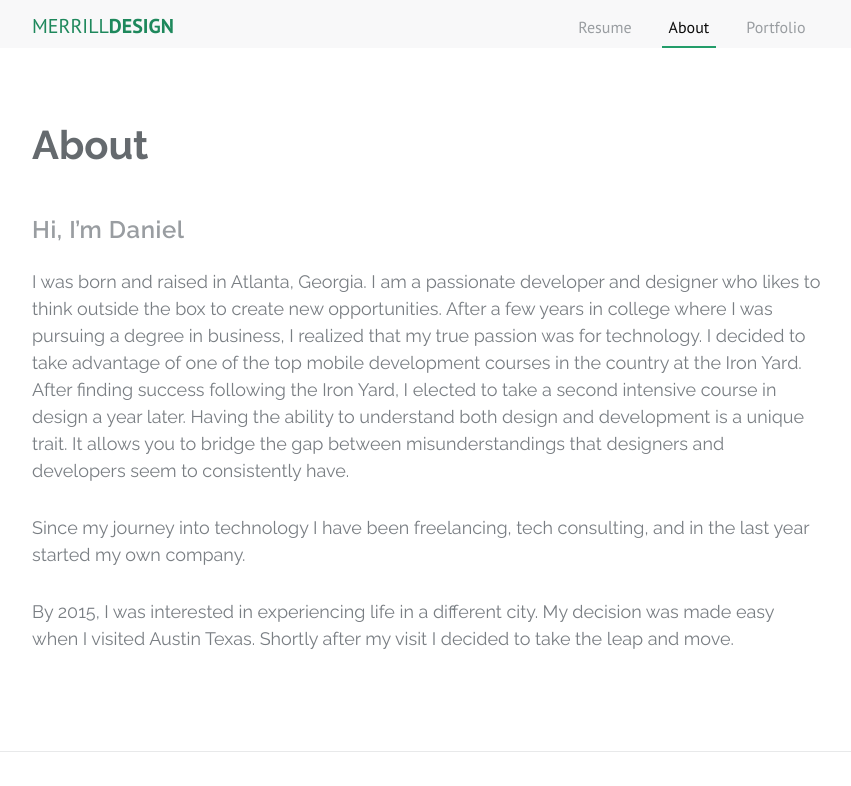
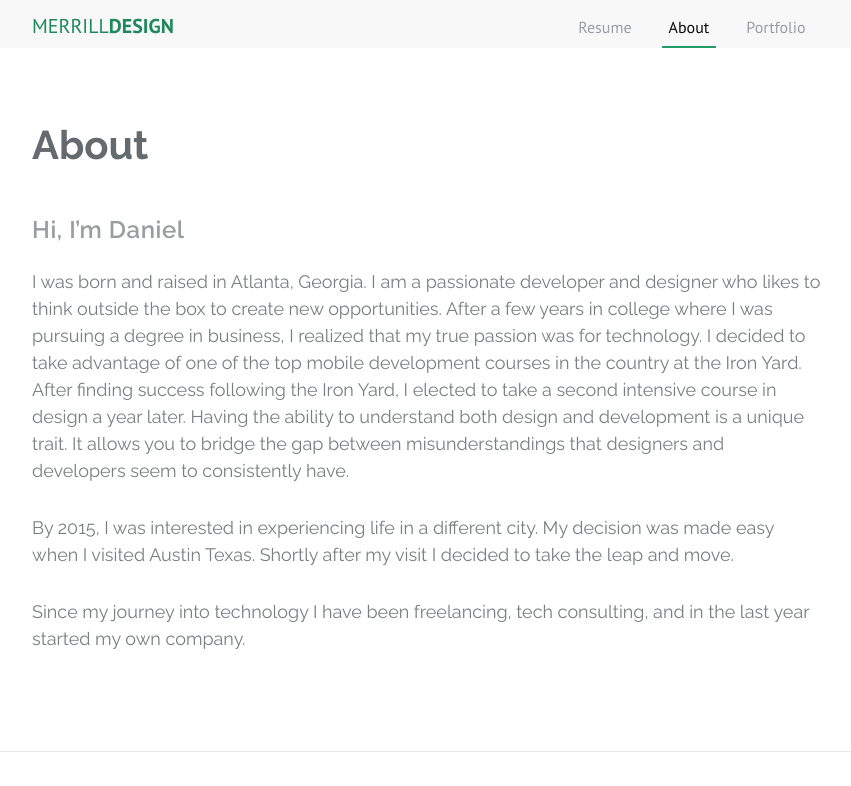
Before and after one commit to dmerrill88/MerrillDesign, a Jekyll site: the page built from about.md, in a window 1280 px wide, cut to the strip 0-786 px from the top of the page. Shown: the whole strip, without its empty margins (213-1064 px from the left). Built offline with Jekyll 4.4.1, drawn with Linux system fonts in a browser that asks for light colours.

```diff
--- a/about.md
+++ b/about.md
@@ -7,6 +7,6 @@ permalink: /about/
 
 I was born and raised in Atlanta, Georgia. I am a passionate developer and designer who likes to think outside the box to create new opportunities. After a few years in college where I was pursuing a degree in business, I realized that my true passion was for technology. I decided to take advantage of one of the top mobile development courses in the country at the Iron Yard. After finding success following the Iron Yard, I elected to take a second intensive course in design a year later. Having the ability to understand both design and development is a unique trait. It allows you to bridge the gap between misunderstandings that designers and developers seem to consistently have.
 
+By 2015, I was interested in experiencing life in a different city. My decision was made easy when I visited Austin Texas. Shortly after my visit I decided to take the leap and move.
+
 Since my journey into technology I have been freelancing, tech consulting, and in the last year started my own company.
-
-By 2015, I was interested in experiencing life in a different city. My decision was made easy when I visited Austin Texas. Shortly after my visit I decided to take the leap and move.
```
